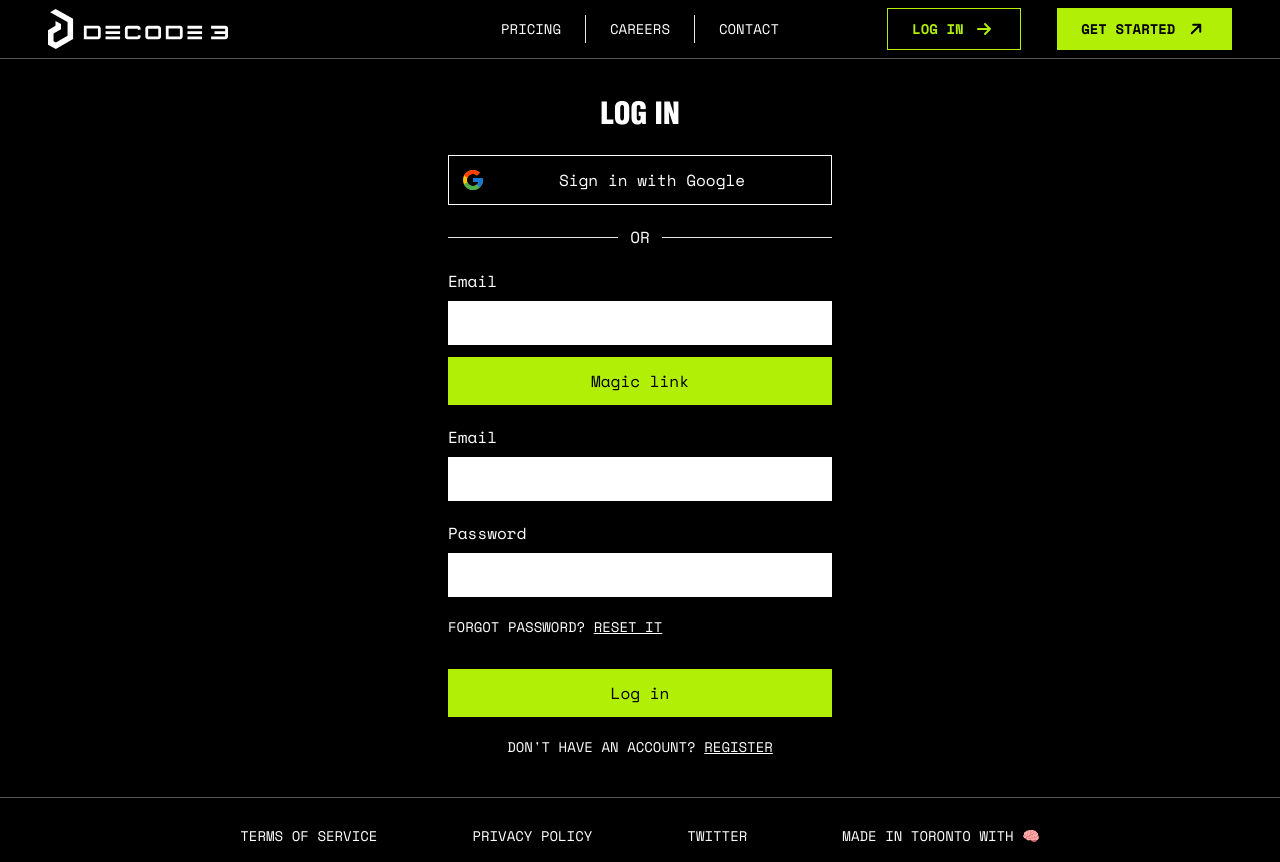
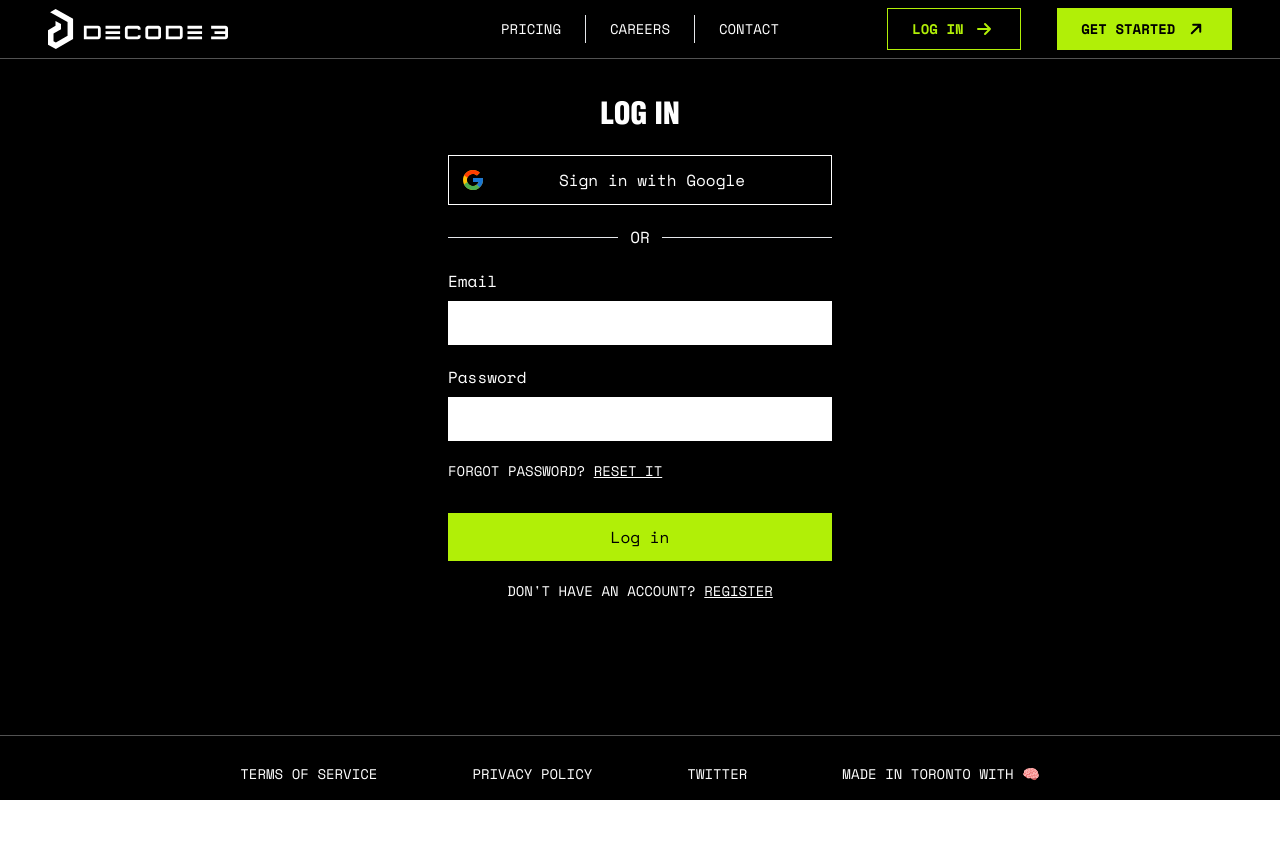
Before and after one commit to Junaid-Rasheed/SEER3, a Next.js app: page /signin in a window 1280 px wide. After the commit the page ends 800 px from the top, so only its background shows below. Built offline with nearby package versions, Linux system fonts and the light colour scheme; no server answers.

Commit message:
commented out login with magic link

```diff
--- a/pages/signin.tsx
+++ b/pages/signin.tsx
@@ -14,24 +14,24 @@ export default function SignIn({ csrfToken }: { csrfToken: string }) {
             <h2 className="heading text-white text-center">LOG IN</h2>
             <GoogleSignInButton />
             <Divider />
-            <form method="post" action="/api/auth/signin/email">
-              <input name="csrfToken" type="hidden" defaultValue={csrfToken} />
-              <div>
-                <label className="text-white">Email</label>
-                <input
-                  type="email"
-                  id="email"
-                  name="email"
-                  className="mt-2 py-3 px-3 focus:ring-indigo-500 focus:border-indigo-500 block w-full shadow-sm sm:text-sm border-gray-300"
-                />
-              </div>
-              <button
-                type="submit"
-                className="mt-3 bg-decode3 w-full py-3 px-3"
-              >
-                Magic link
-              </button>
-            </form>
+            {/*<form method="post" action="/api/auth/signin/email">*/}
+            {/*  <input name="csrfToken" type="hidden" defaultValue={csrfToken} />*/}
+            {/*  <div>*/}
+            {/*    <label className="text-white">Email</label>*/}
+            {/*    <input*/}
+            {/*      type="email"*/}
+            {/*      id="email"*/}
+            {/*      name="email"*/}
+            {/*      className="mt-2 py-3 px-3 focus:ring-indigo-500 focus:border-indigo-500 block w-full shadow-sm sm:text-sm border-gray-300"*/}
+            {/*    />*/}
+            {/*  </div>*/}
+            {/*  <button*/}
+            {/*    type="submit"*/}
+            {/*    className="mt-3 bg-decode3 w-full py-3 px-3"*/}
+            {/*  >*/}
+            {/*    Magic link*/}
+            {/*  </button>*/}
+            {/*</form>*/}
             <form method="post" action="/api/auth/callback/credentials">
               <input name="csrfToken" type="hidden" defaultValue={csrfToken} />
               <div className="">
```
